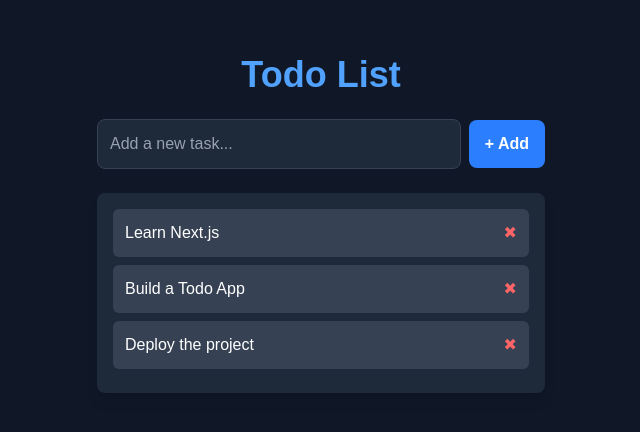
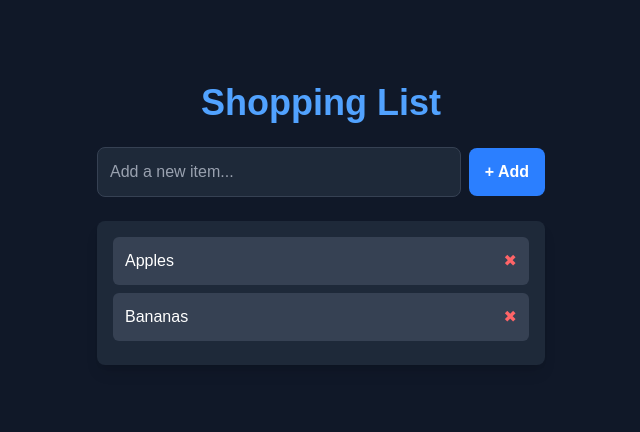
Before and after one commit to MonikaDevHJ/todofullstack, a Next.js app: page / in a window 1280 px wide. Shown: the part 176-608 px from the top of the page, without its empty margins (319-959 px from the left). Built offline with nearby package versions, Linux system fonts and the light colour scheme.

Commit message:
making chnages

```diff
--- a/src/app/page.tsx
+++ b/src/app/page.tsx
@@ -2,47 +2,54 @@
 
 import { useState } from "react";
 
-export default function TodoList() {
-  const [newTodo, setNewTodo] = useState("");
-  const [todos , setNewTodos] = useState([]);
+export default function ShoppingList() {
+  // State for the current shopping list
+  const [shoppingList, setShoppingList] = useState(["Apples", "Bananas"]);
 
+  // State for the new item to add
+  const [newItem, setNewItem] = useState("");
 
+  // Function to handle adding the new item
+  const addItem = () => {
+    if (newItem.trim() === "") return; // Prevent adding empty items
 
-const handleAddTodo = () =>{
-  if(newTodo.trim()===" ")
-    return ;
-}
+    // Update the shopping list by adding the new item
+    setShoppingList([...shoppingList, newItem]);
+
+    // Clear the input field after adding
+    setNewItem("");
+  };
 
   return (
     <main className="flex flex-col items-center justify-center min-h-screen bg-gray-900 text-white p-6">
       {/* Title */}
-      <h1 className="text-4xl font-bold mb-6 text-blue-400">Todo List</h1>
+      <h1 className="text-4xl font-bold mb-6 text-blue-400">Shopping List</h1>
 
       {/* Input and Button */}
       <div className="flex w-full max-w-md items-center space-x-2">
         <input
           type="text"
-          value={newTodo}
-          onChange={(e) => setNewTodo(e.target.value)}
-          placeholder="Add a new task..."
+          value={newItem} // The new item the user types
+          onChange={(e) => setNewItem(e.target.value)} // Update newItem state when user types
+          placeholder="Add a new item..."
           className="flex-1 p-3 rounded-lg bg-gray-800 text-white placeholder-gray-400 outline-none border border-gray-700 focus:ring-2 focus:ring-blue-400"
         />
-        <button onClick={handleAddTodo}
+        <button onClick={addItem} // Call addItem function when the button is clicked
           className="px-4 py-3 rounded-lg bg-blue-500 hover:bg-blue-600 transition font-semibold"
         >
           + Add
         </button>
       </div>
 
-      {/* Todo List Container */}
+      {/* Shopping List Container */}
       <ul className="mt-6 w-full max-w-md bg-gray-800 p-4 rounded-lg shadow-lg">
-        {[ "Learn Next.js", "Build a Todo App", "Deploy the project"].map((todo, index) => (
+        {shoppingList.map((item, index) => ( // Display each item in shoppingList
           <li
             key={index}
             className="p-3 mb-2 flex justify-between items-center rounded-md bg-gray-700 hover:bg-gray-600 transition"
           >
-            {todo}
-            <button className="text-red-400 hover:text-red-500 transition">✖</button>
+            {item} {/* Display the item */}
+            <button className="text-red-400 hover:text-red-500 transition">✖</button> {/* Delete item button */}
           </li>
         ))}
       </ul>
```
